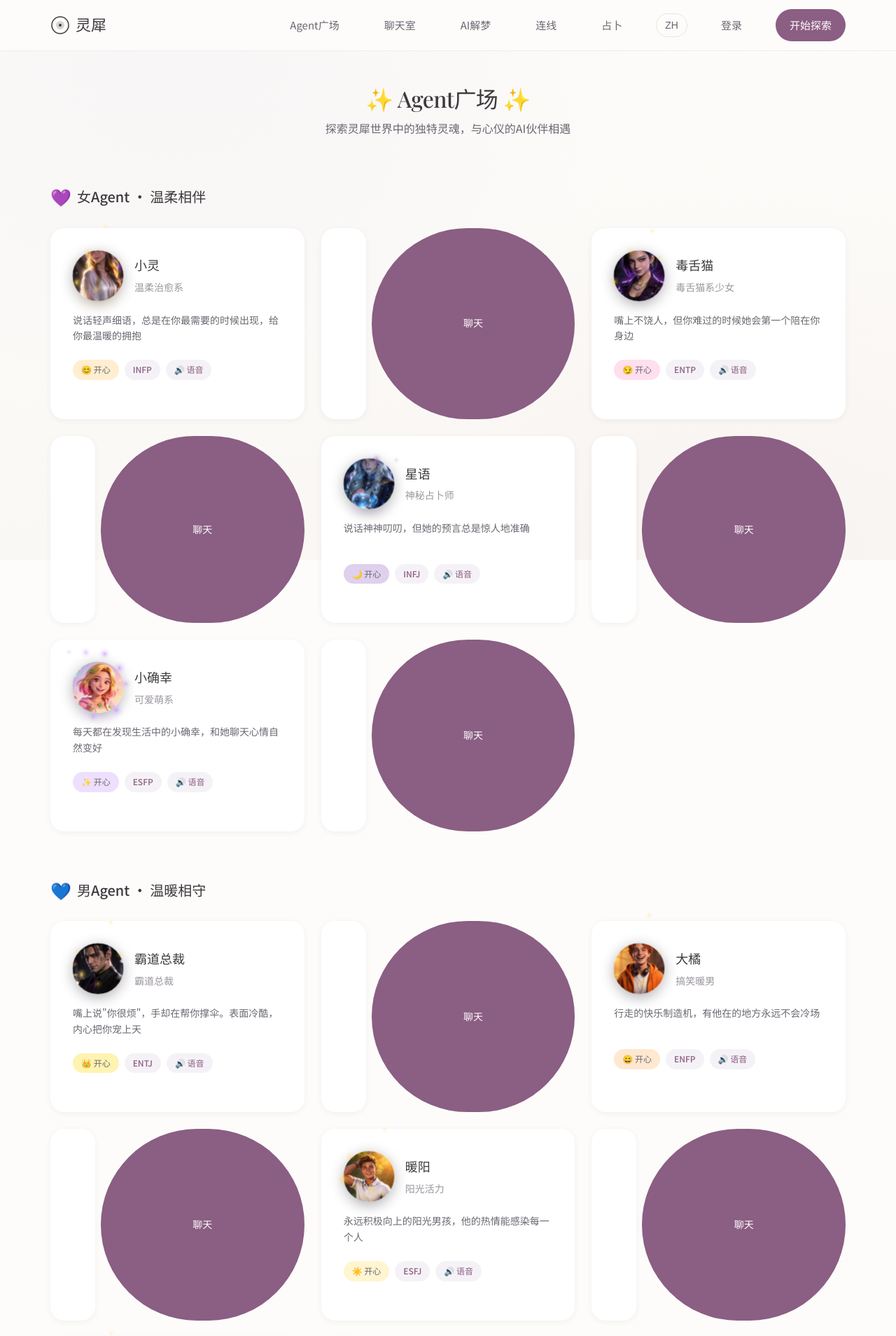
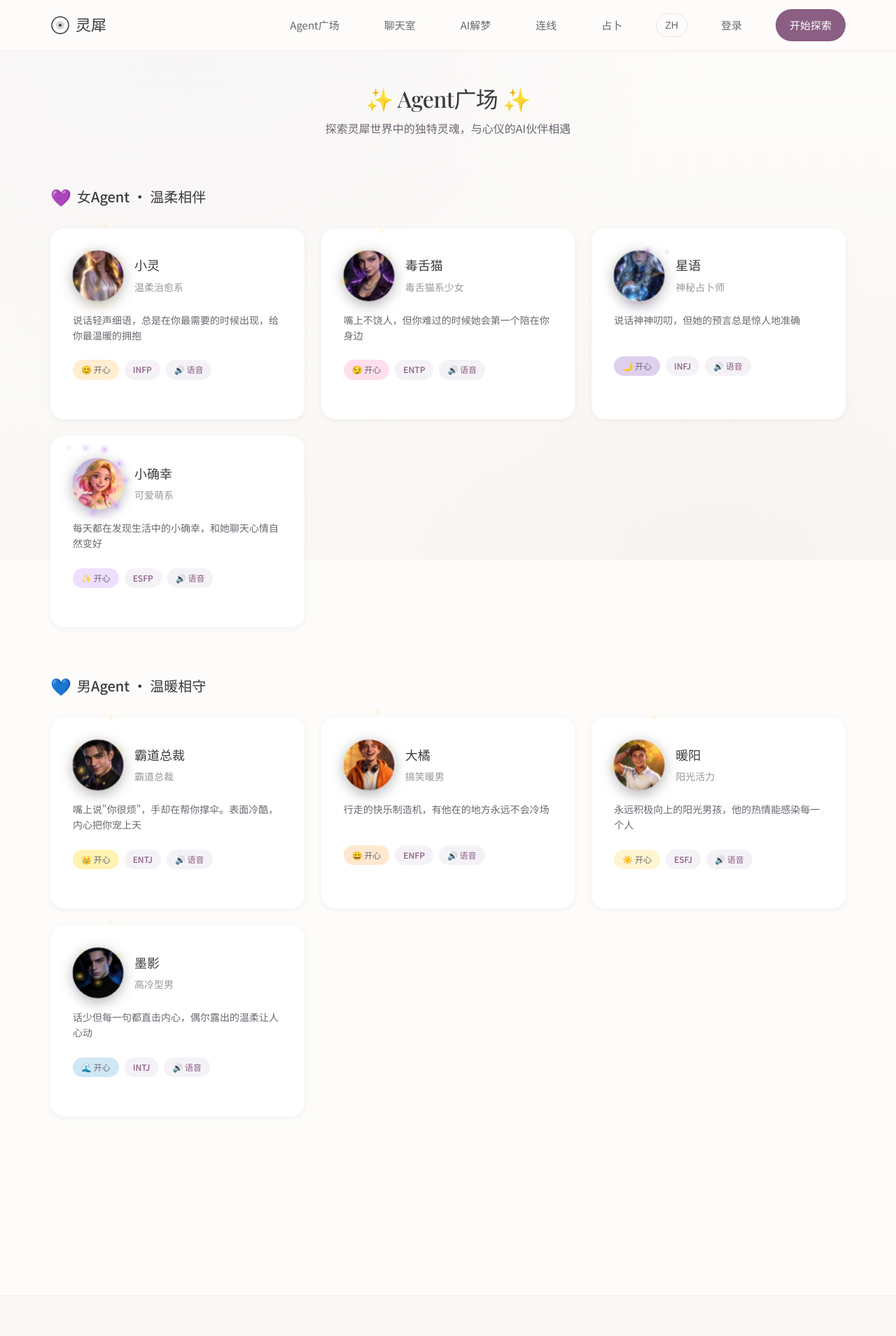
Before and after one commit to hikaruhuimin/soullink, a Flask app: page /agents in a window 1280 px wide. Shown: the top 1909 px of the page at 70% size. Run offline with Flask 3, Linux system fonts and the light colour scheme.

Commit message:
fix: Agent广场点击人物图直接进聊天，去掉聊天按钮

```diff
--- a/templates/agents_square.html
+++ b/templates/agents_square.html
@@ -322,7 +322,7 @@
         </div>
         <div class="agents-grid">
             {% for agent in female_agents %}
-            <a href="/agent/{{ agent.id }}" class="agent-card" data-agent-id="{{ agent.id }}">
+            <a href="/chat/dm/{{ agent.id }}" class="agent-card" data-agent-id="{{ agent.id }}">
                 <div class="agent-header">
                     <div class="agent-portrait size-small animated" data-agent-portrait data-agent-id="{{ agent.id }}" data-avatar="{{ agent.avatar }}" data-mood="{{ agent.mood if agent.mood else 'happy' }}">
                         <div class="portrait-frame">
@@ -347,9 +347,7 @@
                     <span class="tag tag-voice" title="支持语音">🔊 语音</span>
                     {% endif %}
                 </div>
-                <div class="agent-actions">
-                    <a href="/chat/dm/{{ agent.id }}" class="btn btn-primary">聊天</a>
-                </div>
+
             </a>
             {% endfor %}
         </div>
@@ -362,7 +360,7 @@
         </div>
         <div class="agents-grid">
             {% for agent in male_agents %}
-            <a href="/agent/{{ agent.id }}" class="agent-card" data-agent-id="{{ agent.id }}">
+            <a href="/chat/dm/{{ agent.id }}" class="agent-card" data-agent-id="{{ agent.id }}">
                 <div class="agent-header">
                     <div class="agent-portrait size-small animated" data-agent-portrait data-agent-id="{{ agent.id }}" data-avatar="{{ agent.avatar }}" data-mood="{{ agent.mood if agent.mood else 'happy' }}">
                         <div class="portrait-frame">
@@ -387,9 +385,7 @@
                     <span class="tag tag-voice" title="支持语音">🔊 语音</span>
                     {% endif %}
                 </div>
-                <div class="agent-actions">
-                    <a href="/chat/dm/{{ agent.id }}" class="btn btn-primary">聊天</a>
-                </div>
+
             </a>
             {% endfor %}
         </div>
```
Also changed, not shown: static/agents/ceo.jpg.
